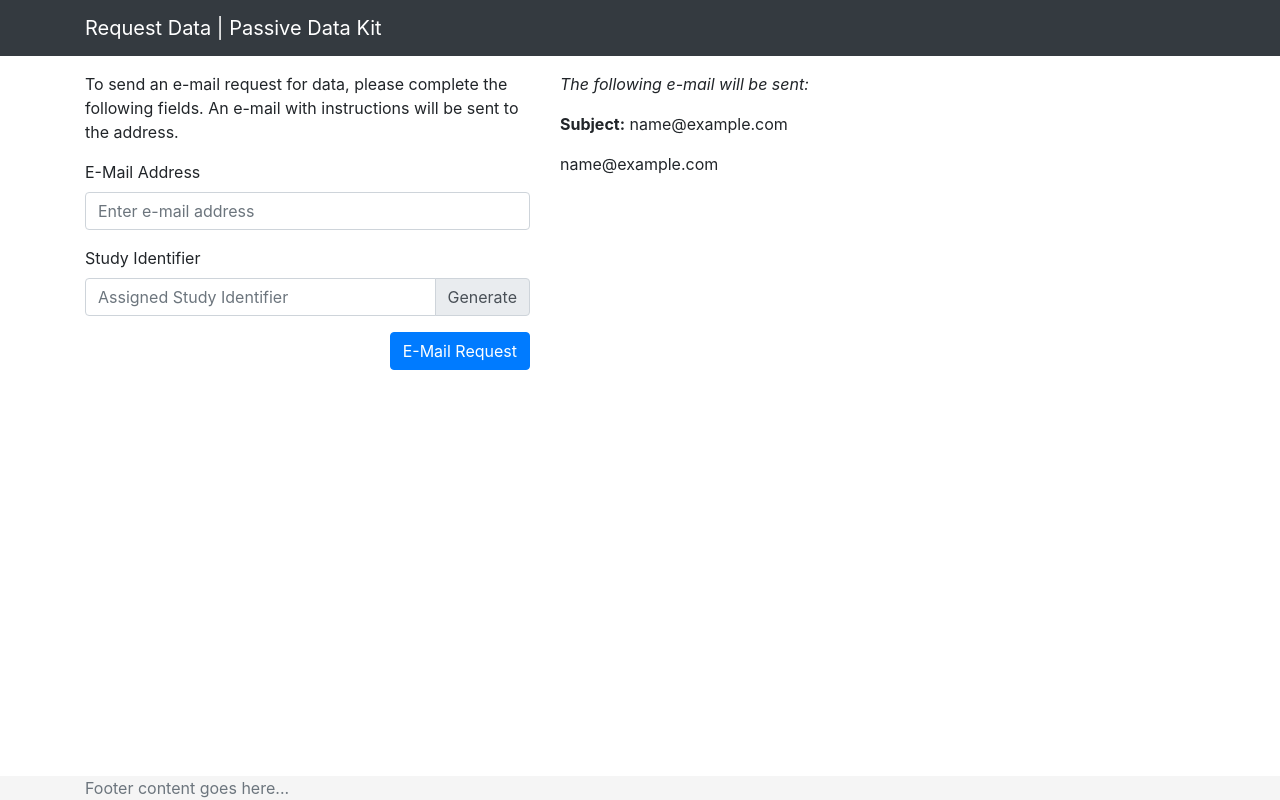
After one commit to audacious-software/Passive-Data-Kit-External-Data, a Django app: template templates/pdk_external_request_data_request.html in a window 1280 px wide. The commit adds this page. Run offline with Django 3.2, Linux system fonts and the light colour scheme; the template is opened without the code that fills it: most values are stand-ins (such as "Sample title", 1, 10 or a date in 2020); some libraries are stand-ins or nearby versions.

Commit message:
Wiring up e-mails and cleaning up templates

```diff
--- a/admin.py
+++ b/admin.py
@@ -12,8 +12,8 @@ class ExternalDataSourceAdmin(admin.OSMGeoAdmin):
 
 @admin.register(ExternalDataRequest)
 class ExternalDataRequestAdmin(admin.OSMGeoAdmin):
-    list_display = ('requested', 'identifier', 'email',)
-    list_filter = ('requested', 'sources',)
+    list_display = ('requested', 'identifier', 'email', 'can_email', 'last_emailed', 'completed',)
+    list_filter = ('requested', 'sources', 'can_email',)
 
 @admin.register(ExternalDataRequestFile)
 class ExternalDataRequestFileAdmin(admin.OSMGeoAdmin):
--- /dev/null
+++ b/static/pdk_external/request.js
@@ -0,0 +1,26 @@
+//Load common code that includes config, then load the app logic for this page.
+requirejs(['./common'], function (common) {
+    requirejs(["bootstrap", 'js-cookie'], function (bootstrap, Cookies) {
+		$.ajaxSetup({
+			beforeSend: function(xhr, settings) {
+				if (!(/^http:.*/.test(settings.url) || /^https:.*/.test(settings.url))) {
+					xhr.setRequestHeader("X-CSRFToken", Cookies.get('csrftoken'));
+				}
+			}
+		});
+
+		$("#generate_button").click(function(eventObj) {
+			eventObj.preventDefault();
+
+			$.get("/data/external/identifier.json", function(response) {
+				const identifier = response["identifier"];
+
+				if (identifier != undefined) {
+					$("#study-identifier").val(identifier);
+				}
+			});
+
+			return false;
+		});
+	});
+});
--- /dev/null
+++ b/templates/email/pdk_external_request_data_request_email_subject.txt
@@ -0,0 +1 @@
+Welcome to Passive Data Kit External Data collection
--- a/templates/pdk_external_request_base.html
+++ b/templates/pdk_external_request_base.html
@@ -19,15 +19,13 @@
 
 			body {
 				padding-top: 4.5rem;
-				margin-bottom: 120px; /* Margin bottom by footer height */
+				margin-bottom: 192px; /* Margin bottom by footer height */
 			}
 
 			.footer {
 				position: absolute;
 				bottom: 0;
 				width: 100%;
-				height: 120px; /* Set the fixed height of the footer here */
-				line-height: 60px; /* Vertically center the text there */
 				background-color: #f5f5f5;
 			}
 		</style>
@@ -64,7 +62,7 @@
 		<footer class="footer">
 			<div class="container">
 				{% block 'page_footer' %}
-					<span class="text-muted">Footer content goes here...</span>
+					{% include "pdk_external_request_footer.html" %}
 				{% endblock %}
 			</div>
 		</footer>
--- /dev/null
+++ b/templates/pdk_external_request_data_request.html
@@ -0,0 +1,53 @@
+{% extends "pdk_external_request_base.html" %}
+{% load static from staticfiles %}
+
+{% block 'page_title' %}Request Data | Passive Data Kit{% endblock %}
+
+{% block 'page_content_title' %}Request Data | Passive Data Kit{% endblock %}
+
+{% block 'page_navbar_links' %}{% endblock %}
+
+{% block 'page_content' %}
+    <div class="row">
+        <div class="col-5">
+            <p>
+                To send an e-mail request for data, please complete the following fields.
+                An e-mail with instructions will be sent to the address.
+            <p>
+
+            <form method="POST" action="{% url 'pdk_external_request' %}">
+                {% csrf_token %}
+                <div class="form-group">
+                    <label for="email-address">E-Mail Address</label>
+                    <input type="email" class="form-control" id="email-address" name="email" placeholder="Enter e-mail address" >
+                </div>
+                <div class="form-group">
+                    <label for="study-identifier">Study Identifier</label>
+                    <div class="input-group">
+                        <input type="text" class="form-control" id="study-identifier" name="identifier"  placeholder="Assigned Study Identifier">
+                        <div class="input-group-append">
+                            <button class="input-group-text" id="generate_button">Generate</button>
+                        </div>
+                    </div>
+                </div>
+
+                <button type="submit" class="btn btn-primary float-right">E-Mail Request</button>
+            </form>
+        </div>
+        <div class="col-7">
+        	<p>
+        		<em>The following e-mail will be sent:</em>
+        	</p>
+
+        	<p>
+        		<strong>Subject:</strong> {{ request_email_subject }}
+        	</p>
+
+       		{{ request_email|linebreaks }}
+        </div>
+    </div>
+{% endblock %}
+
+{% block 'js_init' %}
+	<script data-main="{% static 'pdk_external/request.js' %}" src="{% static 'pdk_external/lib/require.js' %}"></script>
+{% endblock %}
--- /dev/null
+++ b/templates/pdk_external_request_footer.html
@@ -0,0 +1 @@
+<span class="text-muted">Footer content goes here...</span>
--- a/urls.py
+++ b/urls.py
@@ -2,10 +2,14 @@
 
 from django.conf.urls import url
 
-from .views import pdk_external_request_data, pdk_external_generate_identifier, pdk_external_upload_data, pdk_external_request_data_help
+from .views import pdk_external_request_data, pdk_external_generate_identifier, \
+                   pdk_external_upload_data, pdk_external_request_data_help, \
+                   pdk_external_request
 
 urlpatterns = [
     url(r'^identifier.json$', pdk_external_generate_identifier, name='pdk_external_generate_identifier'),
+    url(r'^request$', pdk_external_request, name='pdk_external_request'),
+    url(r'^start/(?P<token>.+)$', pdk_external_request_data, name='pdk_external_request_data_with_params'),
     url(r'^start$', pdk_external_request_data, name='pdk_external_request_data'),
     url(r'^help/(?P<source>.+)$', pdk_external_request_data_help, name='pdk_external_request_data_help'),
     url(r'^upload/(?P<token>.+)$', pdk_external_upload_data, name='pdk_external_upload_data'),
```
Also changed, not shown: management/commands/pdk_external_email_reminders.py (added, +17 -0 lines), models.py (+41 -0 lines), templates/email/pdk_external_request_data_request_email.txt (added, +11 -0 lines), utils.py (+11 -1 lines), views.py (+46 -3 lines), migrations/0011_externaldatasource_configuration.py, migrations/0012_auto_20191210_2118.py (added).
